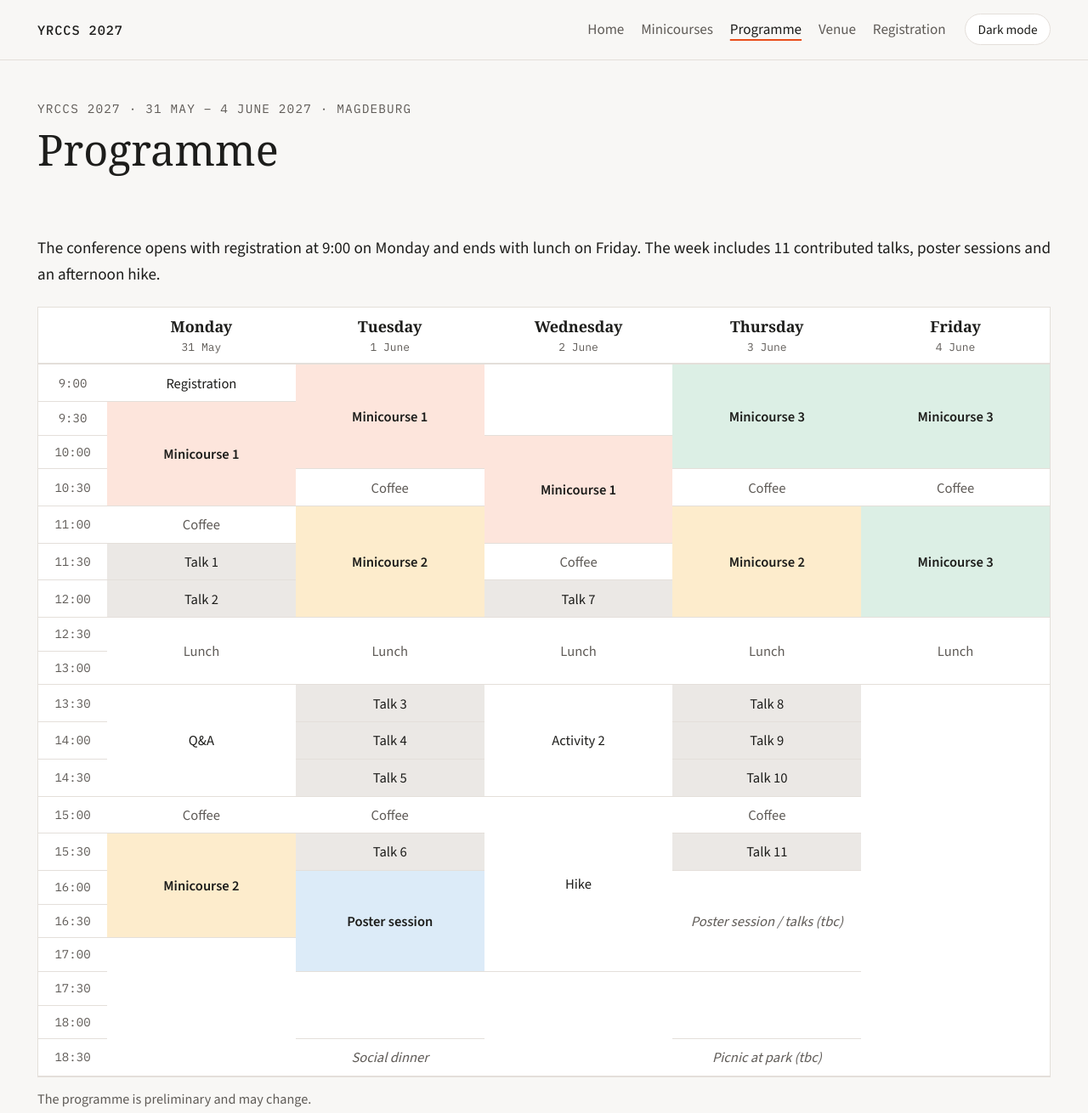
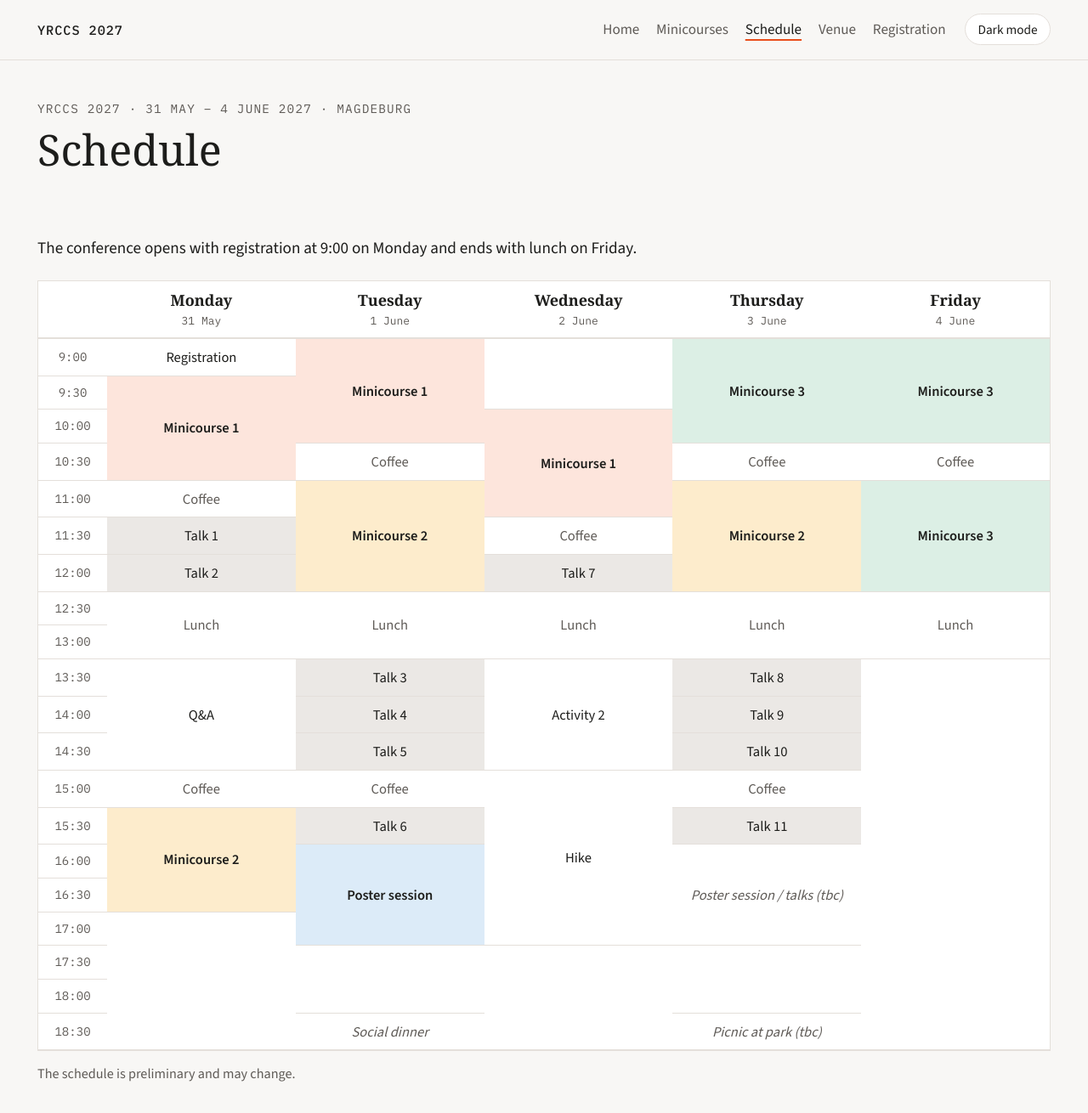
Before and after one commit to yrccs27/yrccs27.github.io, a plain HTML site: page programme.html in a window 1280 px wide. Shown: the top 1310 px of the page at 85% size. Drawn offline with nearby package versions, Linux system fonts and the light colour scheme; a web font is replaced by a local one.

Commit message:
website updated

```diff
--- a/programme.html
+++ b/programme.html
@@ -6,7 +6,7 @@
 <link rel="icon" type="image/svg+xml" href="favicon.svg">
 <!-- YRCCS 2027 website. Edit the text between the tags; look for "EDIT:" comments.
      Colours and fonts for all pages are in style.css. -->
-<title>Programme · YRCCS 2027</title>
+<title>Schedule · YRCCS 2027</title>
 <link rel="preconnect" href="https://fonts.googleapis.com">
 <link rel="preconnect" href="https://fonts.gstatic.com" crossorigin>
 <link rel="stylesheet" href="https://fonts.googleapis.com/css2?family=STIX+Two+Text:ital,wght@0,400;0,600;1,400&family=Source+Sans+3:wght@400;600&family=IBM+Plex+Mono:wght@400;500&display=swap">
@@ -20,7 +20,7 @@
     <nav aria-label="Sections">
       <a href="index.html">Home</a>
       <a href="minicourses.html">Minicourses</a>
-      <a href="programme.html" aria-current="page">Programme</a>
+      <a href="programme.html" aria-current="page">Schedule</a>
       <a href="venue.html">Venue</a>
       <a href="index.html#registration">Registration</a>
     </nav>
@@ -33,17 +33,17 @@
 <div class="page-head">
   <div class="wrap">
     <p class="eyebrow">YRCCS 2027 · 31 May – 4 June 2027 · Magdeburg</p>
-    <h1>Programme</h1>
+    <h1>Schedule</h1>
   </div>
 </div>
 
 <!-- EDIT: Programme table. Each <tr> is a half hour (9:00, 9:30, ...). Cells go Monday to Friday;
      rowspan="3" makes a cell last three half hours (90 minutes). Classes: "mc mc1/mc2/mc3" colour the minicourses,
      "quiet" is for breaks, "pending" for things not yet confirmed. -->
-<section id="programme" class="fullwidth">
+<section id="schedule" class="fullwidth">
   <div class="wrap">
     <div>
-      <p class="prose">The conference opens with registration at 9:00 on Monday and ends with lunch on Friday. The week includes 11 contributed talks, poster sessions and an afternoon hike.</p>
+      <p class="prose">The conference opens with registration at 9:00 on Monday and ends with lunch on Friday.</p>
       <div class="scroll" tabindex="0" aria-label="Schedule table, scrolls sideways on small screens">
         <table>
           <thead>
@@ -79,7 +79,7 @@
           </tbody>
         </table>
       </div>
-      <p class="note">The programme is preliminary and may change.</p>
+      <p class="note">The schedule is preliminary and may change.</p>
     </div>
   </div>
 </section>
```
Also changed, not shown: index.html (+5 -3 lines), minicourses.html (+1 -1 lines), venue.html (+1 -1 lines), 1 other file.
